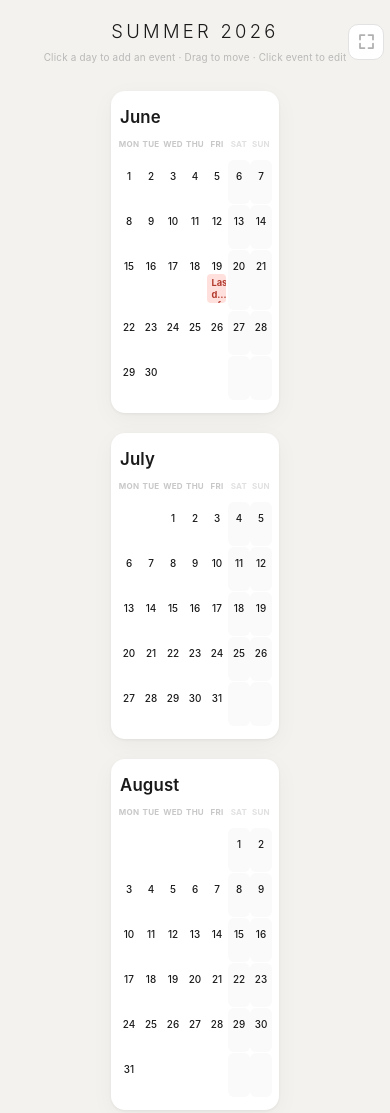
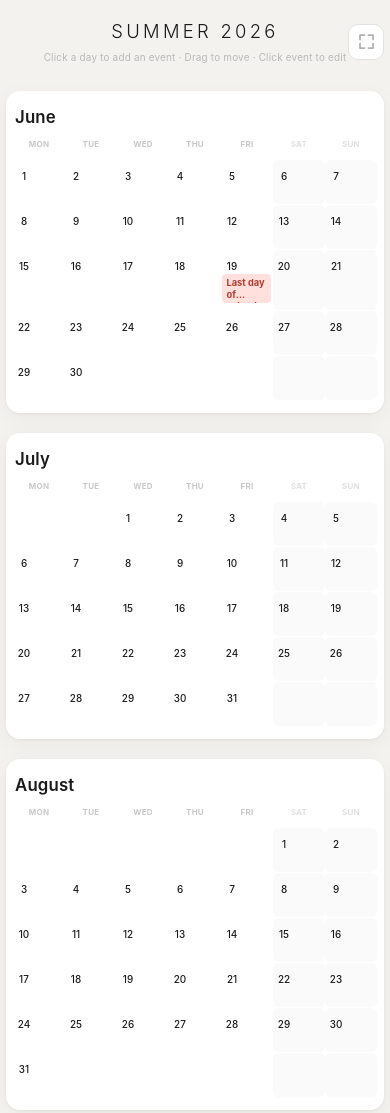
Before and after one commit to ipotemka/family-calendar, a website: page index.html in a window 390 px wide. Shown: the top 1113 px of the page. Drawn offline with Linux system fonts and the light colour scheme; no server answers.

Commit message:
Update index.html

```diff
--- a/index.html
+++ b/index.html
@@ -482,15 +482,23 @@ body {
    ========================================================== */
 
 .content-row {
-  max-width: 1180px;
+  width: 100%;
+  max-width: 1500px;
   margin: 0 auto;
-  display: flex;
+  display: grid;
+  grid-template-columns: minmax(920px, 1fr) 300px;
   gap: 32px;
   align-items: flex-start;
 }
 
+.content-row .calendar {
+  width: 100%;
+  max-width: none;
+  margin: 0;
+}
+
 .tasks-panel {
-  width: 272px;
+  width: 100%;
   position: sticky;
   top: 32px;
 }
@@ -564,16 +572,66 @@ body {
   color: #bbb;
 }
 
-@media (max-width: 600px) {
+/* Desktop / tablet fallback:
+   If the screen is not wide enough for calendar + tasks side-by-side,
+   tasks go below the calendar. */
+
+@media (max-width: 1250px) {
 
   .content-row {
+    display: flex;
     flex-direction: column;
+    max-width: 920px;
+    gap: 24px;
+  }
+
+  .content-row .calendar {
+    width: 100%;
+    max-width: 920px;
+    margin: 0 auto;
   }
 
   .tasks-panel {
     width: 100%;
+    max-width: 920px;
+    position: static;
+    margin: 24px auto 0;
+  }
+}
+
+/* Mobile:
+   Calendar first, tasks below, both full width. */
+
+@media (max-width: 600px) {
+
+  body {
+    padding: 20px 6px 52px;
+  }
+
+  .content-row {
+    display: flex;
+    flex-direction: column;
+    width: 100%;
+    max-width: none;
+    gap: 24px;
+  }
+
+  .content-row .calendar {
+    width: 100%;
+    max-width: none;
+    margin: 0;
+    gap: 20px;
+  }
+
+  .tasks-panel {
+    width: 100%;
+    max-width: none;
     position: static;
     margin-top: 24px;
+  }
+
+  .month-block {
+    width: 100%;
   }
 }
 </style>
```
